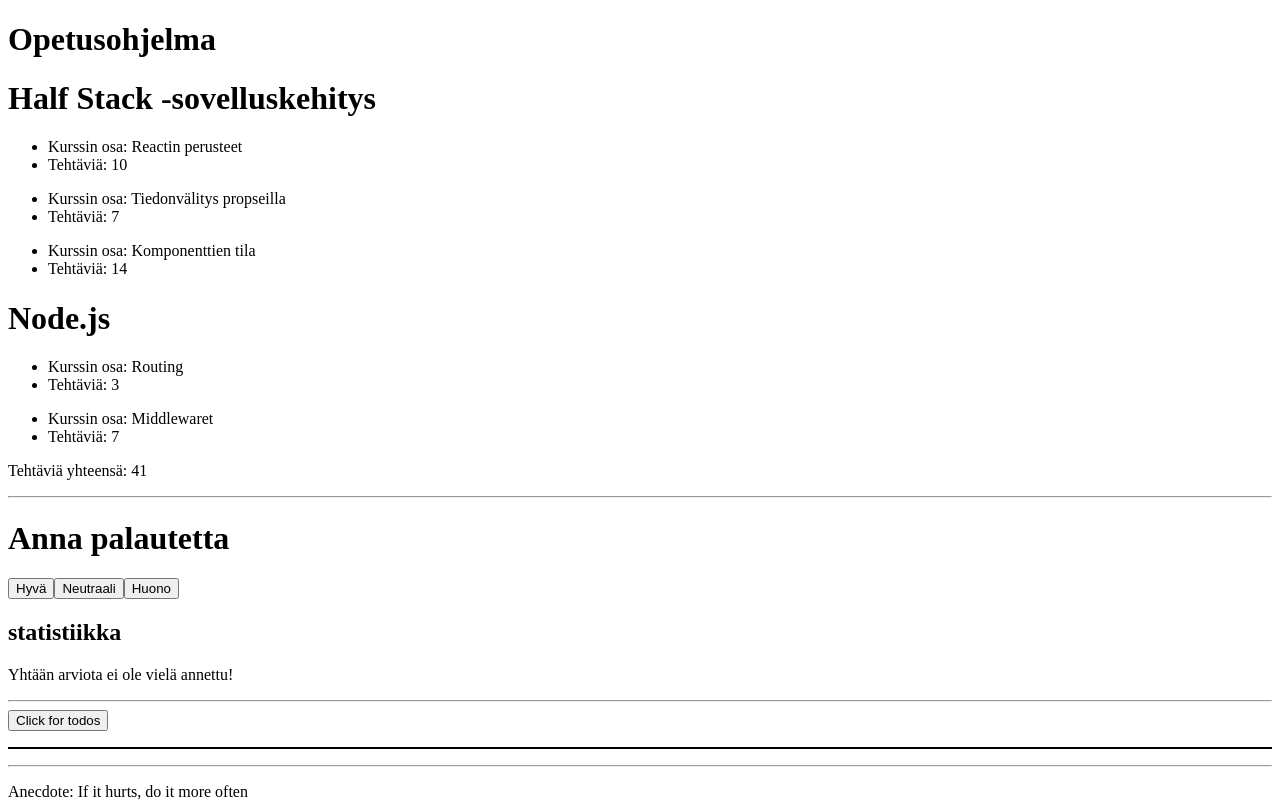
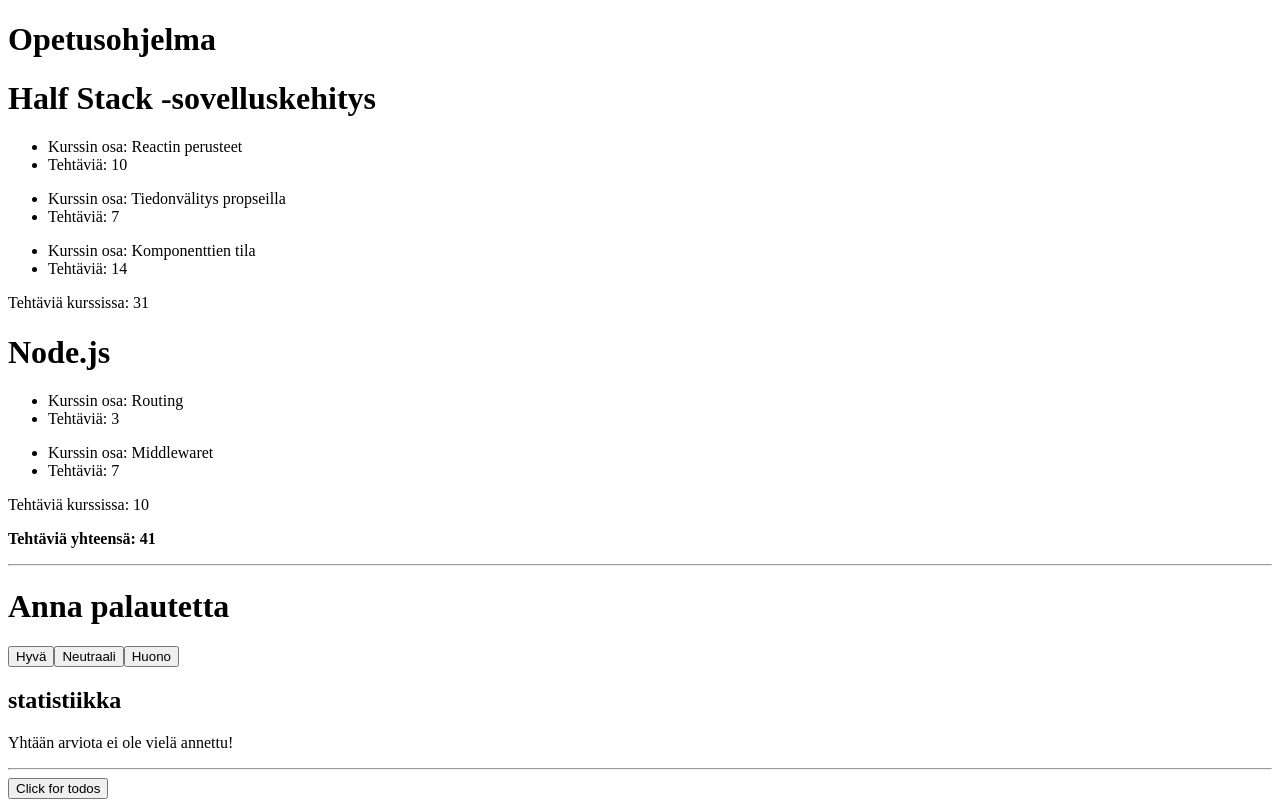
Before and after one commit to npuh/ReactMooc, a React (Create React App) app: page / in a window 1280 px wide. Shown: the top 802 px of the page. Built offline with nearby package versions, Linux system fonts and the light colour scheme.

Commit message:
modified the calculation of tehtavia

```diff
--- a/src/App.js
+++ b/src/App.js
@@ -46,21 +46,11 @@ const App = () => {
       ]
     }
   ];
-  //Calculates the total amount of tehtavia.
-  const calculate = kurssit[0].osat.reduce((total, amount) => {
-    return (total += amount.tehtavia);
-  }, 0);
-  const calc2 = kurssit[1].osat.reduce((total, amount) => {
-    return (total += amount.tehtavia);
-  }, 0);
-
-  const total = calculate + calc2;
-  console.log("Total: ", total);
 
   return (
     <div>
       <Kurssi kurssit={kurssit} />
-      <p>Tehtäviä yhteensä: {total}</p>
+
       <hr />
       <Palaute />
       <hr />
--- a/src/components/Kurssi.js
+++ b/src/components/Kurssi.js
@@ -1,6 +1,16 @@
 import React from "react";
 
 const Kurssi = ({ kurssit }) => {
+  //Calculates the total amount of tehtavia.
+  const calculate = kurssit[0].osat.reduce((total, amount) => {
+    return (total += amount.tehtavia);
+  }, 0);
+  const calc2 = kurssit[1].osat.reduce((total, amount) => {
+    return (total += amount.tehtavia);
+  }, 0);
+
+  const total = calculate + calc2;
+  console.log("Total: ", total);
   return (
     <div>
       {kurssit.kurssit}
@@ -12,6 +22,7 @@ const Kurssi = ({ kurssit }) => {
           <li>Tehtäviä: {osa.tehtavia}</li>
         </ul>
       ))}
+      <p>Tehtäviä kurssissa: {calculate}</p>
       <h1>{kurssit[1].nimi}</h1>
       {kurssit[1].osat.map(osa => (
         <ul key={osa.id}>
@@ -19,6 +30,10 @@ const Kurssi = ({ kurssit }) => {
           <li>Tehtäviä: {osa.tehtavia}</li>
         </ul>
       ))}
+      <p>Tehtäviä kurssissa: {calc2}</p>
+      <p>
+        <b>Tehtäviä yhteensä: {total}</b>
+      </p>
     </div>
   );
 };
```
